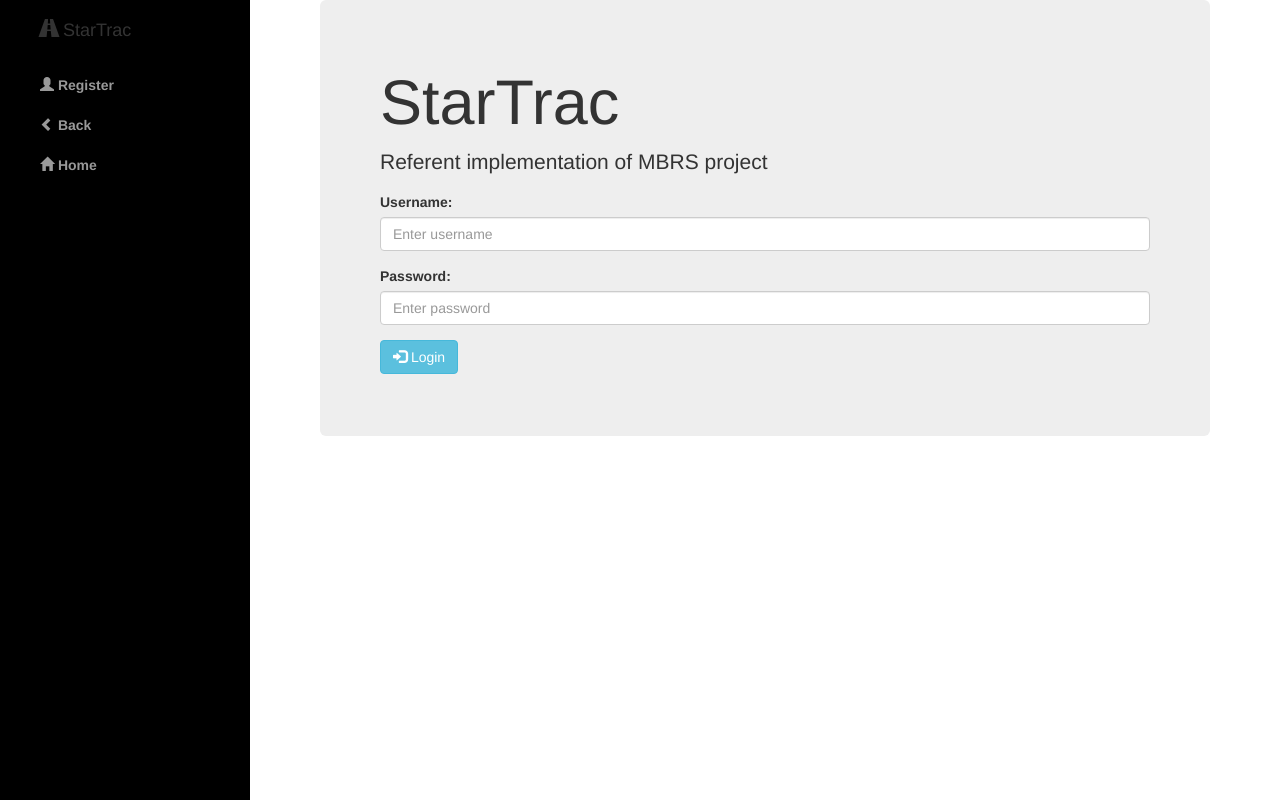
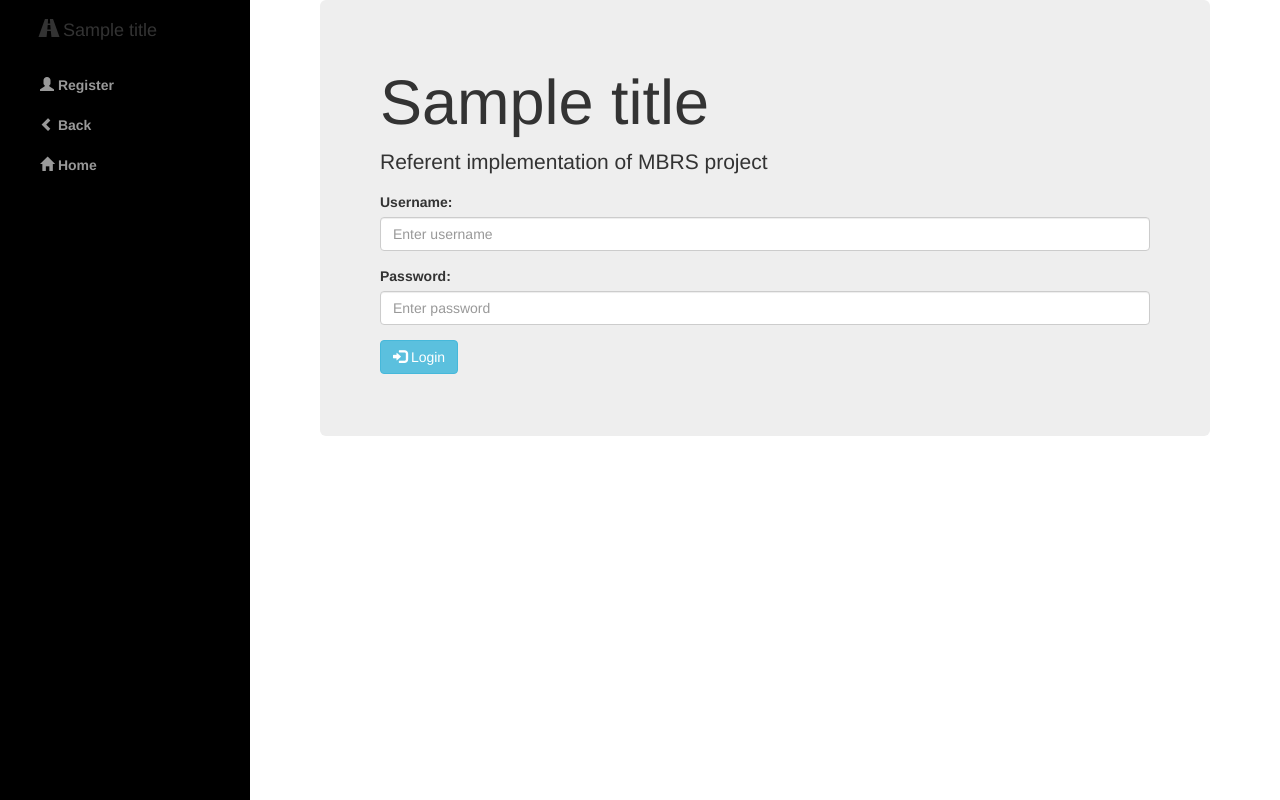
Before and after one commit to E2Soft/BusinessAppGenerator, a Django app: template AppGenerator/generator/static/business_app/templates/business_app/login.html in a window 1280 px wide. Run offline with Django 3.2, Linux system fonts and the light colour scheme; the template is opened without the code that fills it: most values are stand-ins (such as "Sample title", 1, 10 or a date in 2020); some libraries are stand-ins or nearby versions.

Commit message:
[UPDATE] Umesto StarTrac, sada se naziv aplikacije cita iz modela u osnovu app_name i to se prikazuje u templejtima.

```diff
--- a/AppGenerator/generator/static/business_app/templates/business_app/login.html
+++ b/AppGenerator/generator/static/business_app/templates/business_app/login.html
@@ -7,7 +7,7 @@
 {% endif %}
 		<div class="jumbotron">
 			<form action="{% url 'home' %}" method="post" role="form">{% csrf_token %}
-				<h1>StarTrac</h1>
+				<h1>{{title}}</h1>
 				<p>Referent implementation of MBRS project</p>
 
 				<div class="form-group">
--- a/AppGenerator/generator/static/business_app/templates/business_app/menu.html
+++ b/AppGenerator/generator/static/business_app/templates/business_app/menu.html
@@ -6,7 +6,7 @@
         	<li class="sidebar-brand">
             	<p>
             		<span class="glyphicon glyphicon-road"></span>
-            		StarTrac
+            		{{title}}
             	</p>
             </li>
      		{% block sidebar_content %}{% endblock %}
--- a/AppGenerator/generator/static/business_app/templates/business_app/toolbar.html
+++ b/AppGenerator/generator/static/business_app/templates/business_app/toolbar.html
@@ -3,7 +3,7 @@
 	<nav class="navbar navbar-inverse navbar-fixed-top">
 	  <div class="container-fluid">
 	    <div class="navbar-header">
-	 		<a class="navbar-brand" href="#"><span class="glyphicon glyphicon-road"></span> StarTrac</a>
+	 		<a class="navbar-brand" href="#"><span class="glyphicon glyphicon-road"></span> {{title}}</a>
 		</div>
 		<div>
 			<ul class="nav navbar-nav">
```
Also changed, not shown: 1 other file.
